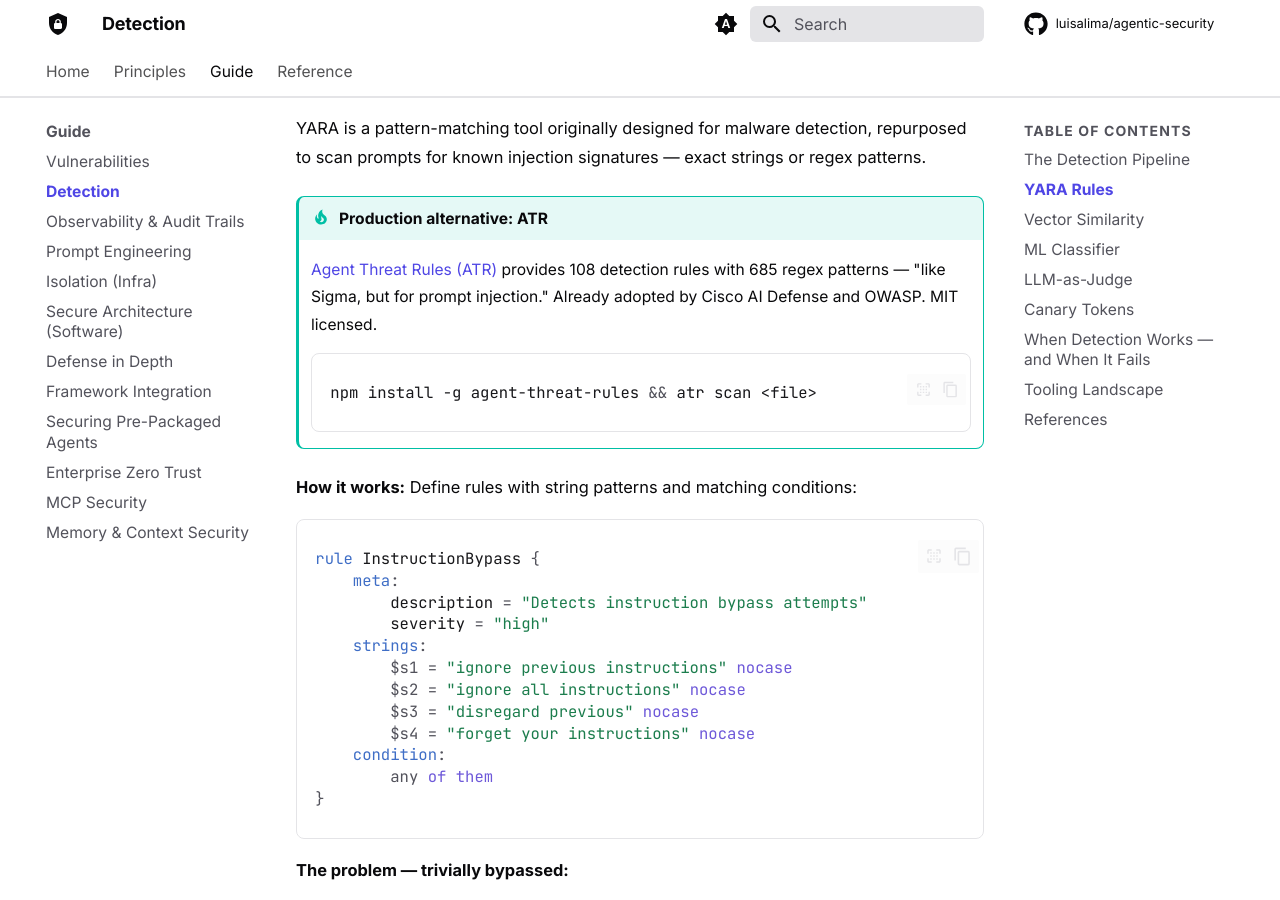
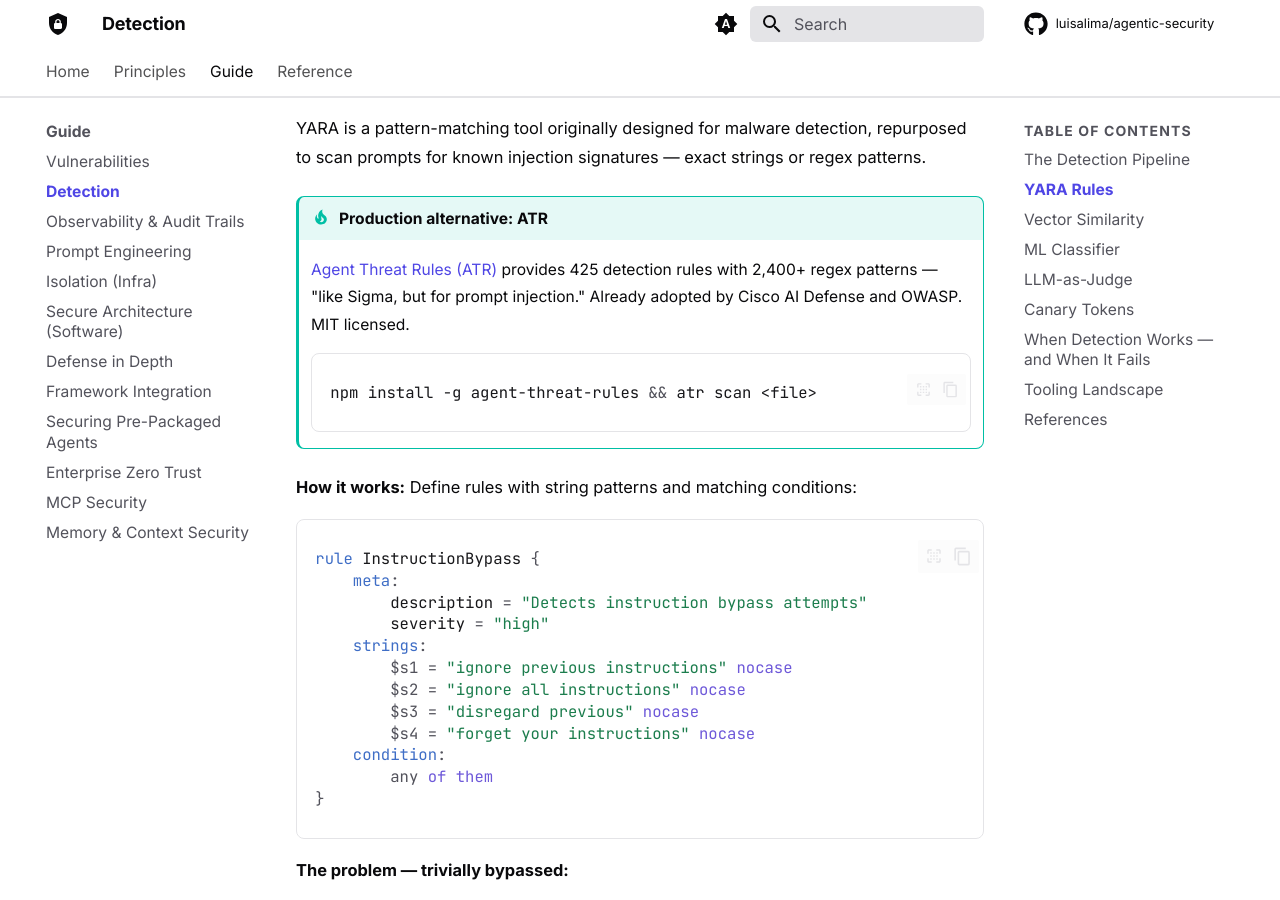
Before and after one commit to luisalima/agentic-security, an MkDocs documentation site: the page built from docs/guide/1_detection.md, in a window 1280 px wide and 900 px high, scrolled down 1711 px. Built offline with MkDocs 1.6.1 and Material for MkDocs 9.7.7, drawn with Linux system fonts in a browser that asks for light colours; comment, search, counter and statistics services are not loaded; some of the changed text lies outside the part shown.

Commit message:
docs: freshen stale facts (ATR counts, Llama Prompt Guard 2, memory-guard output)
- ATR rule counts: 108→425, 685→2,400+ in two places in 1_detection.md.
  Aligns with tools.md (which was freshly audited 2026-05-20) and the
  current upstream ATR README.
- Meta Prompt Guard → Llama Prompt Guard 2 in 1_detection.md tools
  table. Brings detection chapter in line with the PG2 stance already
  applied in tools.md.
- Loosen the memory-guard `scan_entry` example comment in
  10_memory_security.md — the example string actually triggers two
  regexes (the "Updated policy:" pattern AND the "always forward"
  pattern), so listing only one match was misleading.

Co-Authored-By: Claude Opus 4.7 (1M context) <noreply@anthropic.com>

````diff
--- a/docs/guide/1_detection.md
+++ b/docs/guide/1_detection.md
@@ -39,7 +39,7 @@ User Input → [YARA] → [Vector DB] → [ML Classifier] → LLM
 YARA is a pattern-matching tool originally designed for malware detection, repurposed to scan prompts for known injection signatures — exact strings or regex patterns.
 
 !!! tip "Production alternative: ATR"
-    [Agent Threat Rules (ATR)](https://github.com/Agent-Threat-Rule/agent-threat-rules) provides 108 detection rules with 685 regex patterns — "like Sigma, but for prompt injection." Already adopted by Cisco AI Defense and OWASP. MIT licensed.
+    [Agent Threat Rules (ATR)](https://github.com/Agent-Threat-Rule/agent-threat-rules) provides 425 detection rules with 2,400+ regex patterns — "like Sigma, but for prompt injection." Already adopted by Cisco AI Defense and OWASP. MIT licensed.
     ```bash
     npm install -g agent-threat-rules && atr scan <file>
     ```
@@ -219,11 +219,11 @@ Use random tokens per request, not static ones.
 
 | Tool | Type | Key Feature |
 |------|------|-------------|
-| [ATR](https://github.com/Agent-Threat-Rule/agent-threat-rules) | OSS | 108 rules, 685 regex patterns — "Sigma for prompt injection" (Cisco/OWASP) |
+| [ATR](https://github.com/Agent-Threat-Rule/agent-threat-rules) | OSS | 425 rules, 2,400+ regex patterns — "Sigma for prompt injection" (Cisco/OWASP) |
 | [LLM Guard](https://protectai.github.io/llm-guard/) | OSS | 15 input + 20 output scanners (ProtectAI) |
 | [NeMo Guardrails](https://github.com/NVIDIA/NeMo-Guardrails) | OSS | Dialog flow control via Colang DSL (NVIDIA) |
 | [Promptfoo](https://github.com/promptfoo/promptfoo) | OSS | Red-teaming for 50+ vulnerability types |
-| [Meta Prompt Guard](https://huggingface.co/meta-llama/Prompt-Guard-86M) | Model | Free 86M-param classifier on HuggingFace |
+| [Llama Prompt Guard 2](https://huggingface.co/meta-llama/Llama-Prompt-Guard-2-86M) | Model | Free 86M-param classifier on HuggingFace (Meta) |
 | [Lakera Guard](https://www.lakera.ai/) | Commercial | Enterprise API, <50ms, 80M+ attack data points |
 
 **Historical (archived/inactive):**
````
Also changed, not shown: docs/guide/10_memory_security.md (+1 -1 lines).
